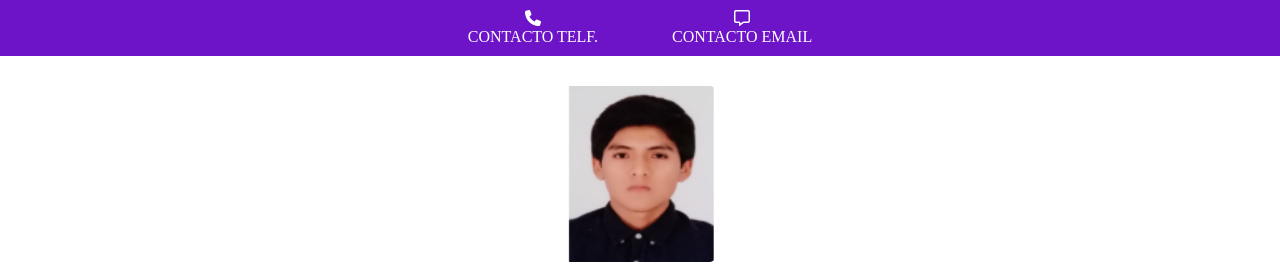
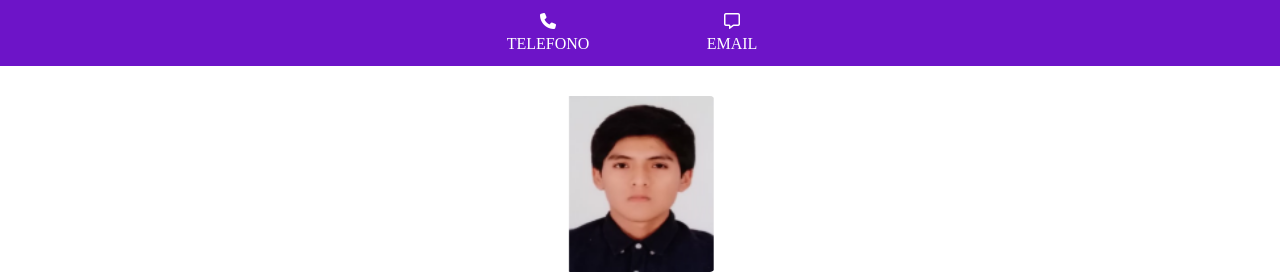
Before and after one commit to GonzaQued/GonzaQued.github.io, a plain HTML site: page index.html in a window 1280 px wide. Shown: the top 273 px of the page. Drawn offline with Linux system fonts and the light colour scheme.

Commit message:
CSS Styles v2

```diff
--- a/index.html
+++ b/index.html
@@ -12,12 +12,12 @@
       <header>
         <a href="">
           <i class="fa-solid fa-phone"></i>
-          <p>CONTACTO TELF.</p>
+          <p>TELEFONO</p>
         </a>
         <div></div>
         <a href="">
           <i class="fa-regular fa-message"></i>
-          <p>CONTACTO EMAIL</p>
+          <p>EMAIL</p>
         </a>
       </header>
 
--- a/src/styles.css
+++ b/src/styles.css
@@ -17,6 +17,8 @@ header {
 header a {
   display: inline-block;
   padding: 10px 20px;
+
+  width: 150px;
 }
 
 header a:hover {
@@ -26,6 +28,7 @@ header a:hover {
 header p,
 header i {
   color: #ffffff;
+  margin: 3px;
 }
 
 header div {
```
